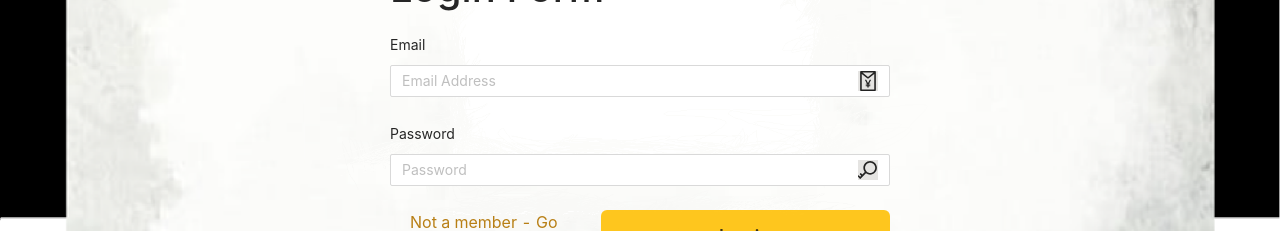
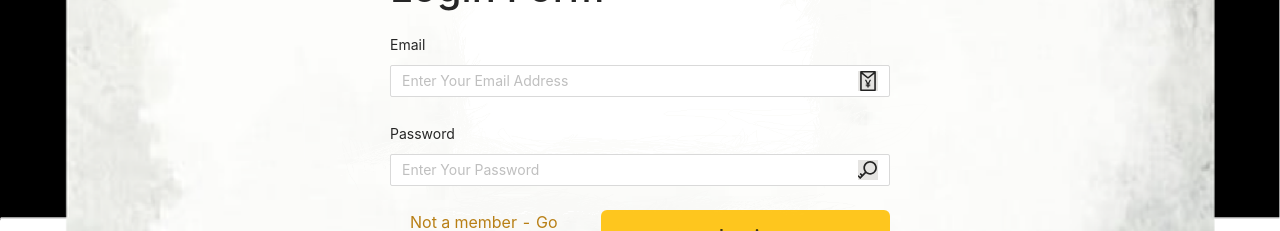
Before and after one commit to SPehsar/ExpenseTracker, a React (Create React App) app in the folder client/: page /login in a window 1280 px wide. Shown: the part 211-442 px from the top of the page. Built offline with nearby package versions, Linux system fonts and the light colour scheme.

Commit message:
README.md updated.

```diff
--- a/client/src/pages/HomePage.js
+++ b/client/src/pages/HomePage.js
@@ -204,6 +204,8 @@ const HomePage = () => {
           </button>
         </div>
 
+        <Divider type="vertical" />
+
         <div>
           <h6>Select Report Type (Balance, Income, Expense)</h6>
           <Select
@@ -223,9 +225,11 @@ const HomePage = () => {
           )}
         </div>
 
+        <Divider type="vertical" />
+
         <div>
           <h6>Select Period</h6>
-          <Select value={frequency} onChange={(values) => setFrequency(values)}>
+          <Select style={{ padding: "0 8px 4px" }} value={frequency} onChange={(values) => setFrequency(values)}>
             <Select.Option value="7">LAST 1 Week</Select.Option>
             <Select.Option value="30">LAST 1 Month</Select.Option>
             <Select.Option value="365">LAST 1 year</Select.Option>
@@ -238,6 +242,8 @@ const HomePage = () => {
             />
           )}
         </div>
+
+        <Divider type="vertical" />
 
         <div>
           {" "}
--- a/client/src/pages/Login.js
+++ b/client/src/pages/Login.js
@@ -21,7 +21,7 @@ const Login = () => {
       );
       navigate("/");
     } catch (error) {
-      message.info("Pease compete all the fields!!!");
+      message.info("Pease compete all the fields correctly!!!");
     }
   };
   // -------------------------------------------------------------------------
@@ -65,7 +65,7 @@ const Login = () => {
                 <Input
                   className="input-field"
                   type="email"
-                  placeholder="Email Address"
+                  placeholder="Enter Your Email Address"
                   suffix={
                     <RedEnvelopeOutlined
                       style={{
@@ -86,7 +86,7 @@ const Login = () => {
                 <Input
                   className="input-field"
                   type="password"
-                  placeholder="Password"
+                  placeholder="Enter Your Password"
                   suffix={
                     <KeyOutlined
                       style={{
```
Also changed, not shown: 1 other file (tests, documents, lock files or other folders).
